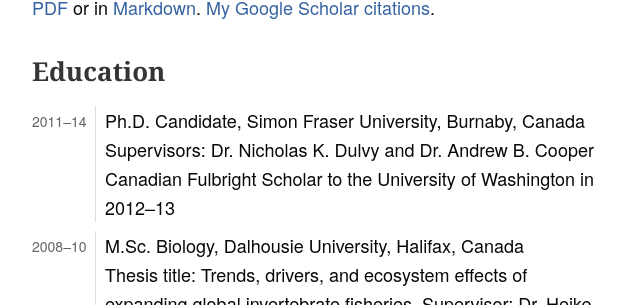
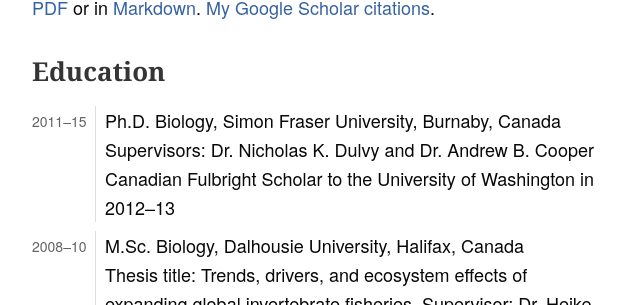
Before and after one commit to seananderson/seananderson.ca, a Jekyll site: the page built from cv.html, in a window 1280 px wide and 900 px high. Shown: the part 228-533 px from the top of the window, without its empty margins (318-960 px from the left). Built offline with Jekyll 4.4.1, drawn with Linux system fonts in a browser that asks for light colours; Markdown is read by kramdown in place of the engine named in the settings; comment, search, counter and statistics services are not loaded.

Commit message:
Candidate -> PhD

```diff
--- a/AndersonCV.txt
+++ b/AndersonCV.txt
@@ -8,8 +8,8 @@ Email: sean at seananderson.ca
 Education
 =========
 
-2011--14
-:   Ph.D. Candidate, Simon Fraser University, Burnaby, Canada\
+2011--15
+:   Ph.D. Biology, Simon Fraser University, Burnaby, Canada\
      Supervisors: Dr. Nicholas K. Dulvy and Dr. Andrew B. Cooper\
      Canadian Fulbright Scholar to the University of Washington in
     2012--13
--- a/cv.html
+++ b/cv.html
@@ -6,8 +6,8 @@ title: seananderson.ca
 <p>In addition to the HTML version of my CV, you can download a copy as a <a href="https://dl.dropboxusercontent.com/u/254940/AndersonCV.pdf">PDF</a> or in <a href="http://seananderson.ca/AndersonCV.txt">Markdown</a>. <a href="http://scholar.google.ca/citations?view_op=list_works&amp;hl=en&amp;user=AGSviU8AAAAJ">My Google Scholar citations</a>.</p>
 <h1 id="education">Education</h1>
 <dl>
-<dt>2011–14</dt>
-<dd>Ph.D. Candidate, Simon Fraser University, Burnaby, Canada<br /> Supervisors: Dr. Nicholas K. Dulvy and Dr. Andrew B. Cooper<br /> Canadian Fulbright Scholar to the University of Washington in 2012–13
+<dt>2011–15</dt>
+<dd>Ph.D. Biology, Simon Fraser University, Burnaby, Canada<br /> Supervisors: Dr. Nicholas K. Dulvy and Dr. Andrew B. Cooper<br /> Canadian Fulbright Scholar to the University of Washington in 2012–13
 </dd>
 <dt>2008–10</dt>
 <dd>M.Sc. Biology, Dalhousie University, Halifax, Canada<br /> Thesis title: Trends, drivers, and ecosystem effects of expanding global invertebrate fisheries. Supervisor: Dr. Heike K. Lotze. (<a href="http://seananderson.ca/papers/Anderson_MSc_2010.pdf">PDF</a>)<br /> Canadian <a href="http://goo.gl/nA1zE">Governor General’s Academic Gold Medal</a> for the top-ranked Master’s Natural Sciences and Engineering thesis at Dalhousie University in 2010
```
Also changed, not shown: cv-pandoc.md (+2 -2 lines), 1 other file.
